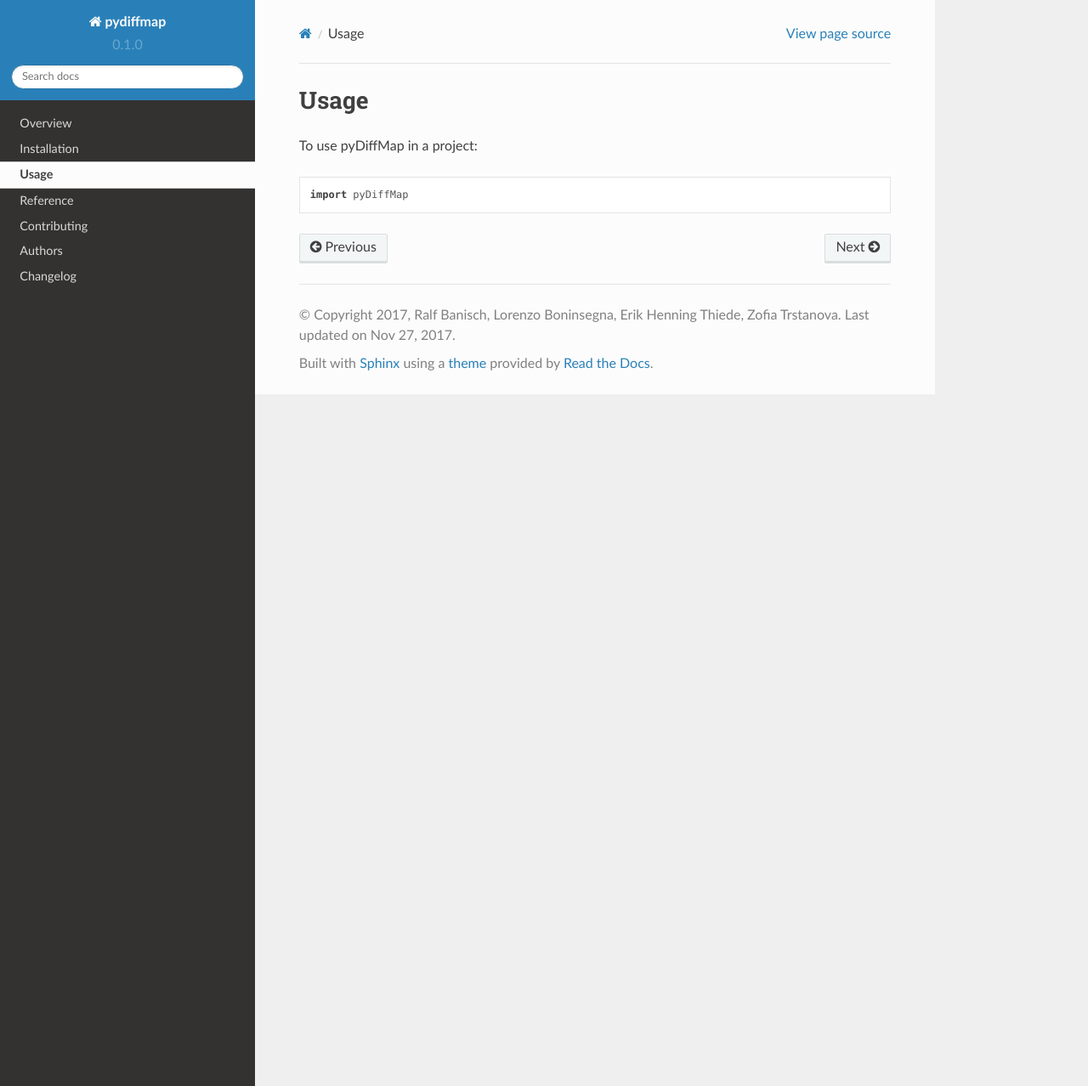
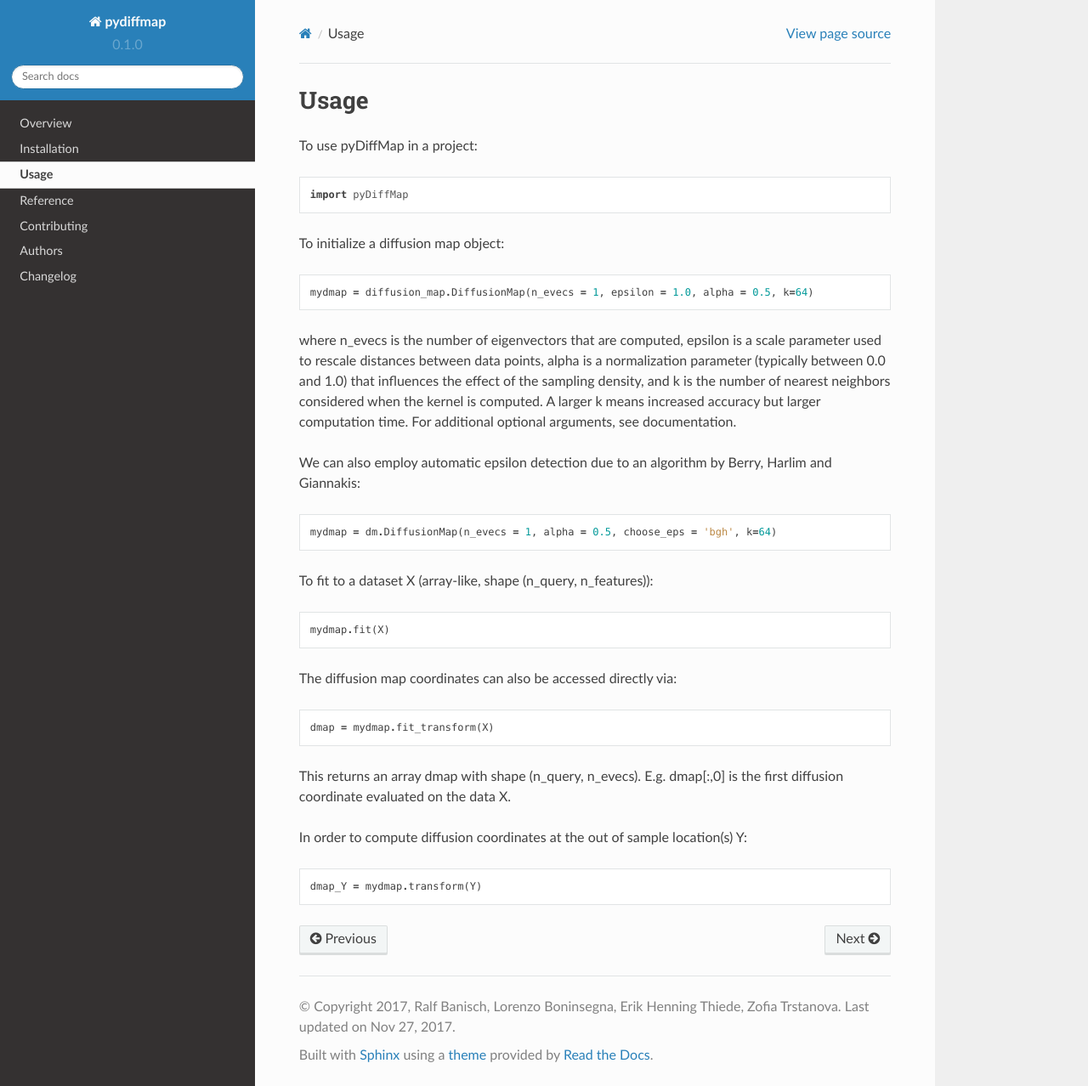
Before and after one commit to DiffusionMapsAcademics/pyDiffMap, a Sphinx documentation site: the page built from docs/usage.rst, in a window 1280 px wide and 1278 px high. Shown: the whole window at 85% size. Built offline with Sphinx 7.4.7 and the Read the Docs theme 2.0.0, drawn with Linux system fonts in a browser that asks for light colours.

Commit message:
expanded usage.rst

```diff
--- a/docs/usage.rst
+++ b/docs/usage.rst
@@ -5,3 +5,32 @@
 To use pyDiffMap in a project::
 
 	import pyDiffMap
+
+To initialize a diffusion map object::
+
+	mydmap = diffusion_map.DiffusionMap(n_evecs = 1, epsilon = 1.0, alpha = 0.5, k=64)
+
+where n_evecs is the number of eigenvectors that are computed, epsilon is a scale parameter
+used to rescale distances between data points, alpha is a normalization parameter (typically between 0.0 and 1.0)
+that influences the effect of the sampling density, and k is the number of nearest neighbors considered when the kernel
+is computed. A larger k means increased accuracy but larger computation time. For additional optional arguments, see
+documentation.
+
+We can also employ automatic epsilon detection due to an algorithm by Berry, Harlim and Giannakis::
+
+	mydmap = dm.DiffusionMap(n_evecs = 1, alpha = 0.5, choose_eps = 'bgh', k=64)
+
+To fit to a dataset X (array-like, shape (n_query, n_features))::
+
+	mydmap.fit(X)
+
+The diffusion map coordinates can also be accessed directly via::
+
+	dmap = mydmap.fit_transform(X)
+
+This returns an array dmap with shape (n_query, n_evecs). E.g. dmap[:,0] is the first diffusion coordinate
+evaluated on the data X.
+
+In order to compute diffusion coordinates at the out of sample location(s) Y::
+
+	dmap_Y = mydmap.transform(Y)
```
